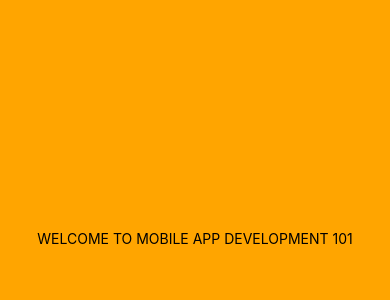
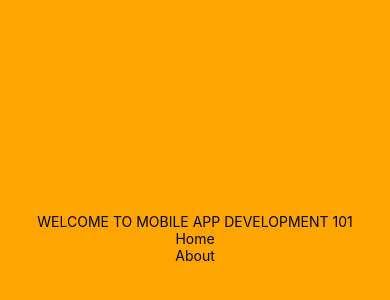
Before and after one commit to aganyo360/Uzisha, a React Native app: screen / in a window 390 px wide. Shown: the part 184-484 px from the top of the page. Built offline with nearby package versions, Linux system fonts and the light colour scheme.

Commit message:
updated the view component to SafeAreaView

```diff
--- a/App.js
+++ b/App.js
@@ -1,21 +1,22 @@
-import { StatusBar } from 'expo-status-bar';
-import { StyleSheet, Text, View } from 'react-native';
+import { StatusBar } from "expo-status-bar";
+import { SafeAreaView, StyleSheet, Text, View } from "react-native";
 
 export default function App() {
   return (
-    <View style={styles.container}>
-      <Text>WELCOME TO MOBILE APP DEVELOPMENT 101
-      </Text>
-      <StatusBar style="auto" />
-    </View>
+    <SafeAreaView style={styles.container}>
+      <Text>WELCOME TO MOBILE APP DEVELOPMENT 101</Text>
+      <Text>Home</Text>
+      <Text>About</Text>
+      {/* <StatusBar style="auto" /> */}
+    </SafeAreaView>
   );
 }
 
 const styles = StyleSheet.create({
   container: {
     flex: 1,
-    backgroundColor: 'orange',
-    alignItems: 'center',
-    justifyContent: 'center',
+    backgroundColor: "orange",
+    alignItems: "center",
+    justifyContent: "center",
   },
 });
```
